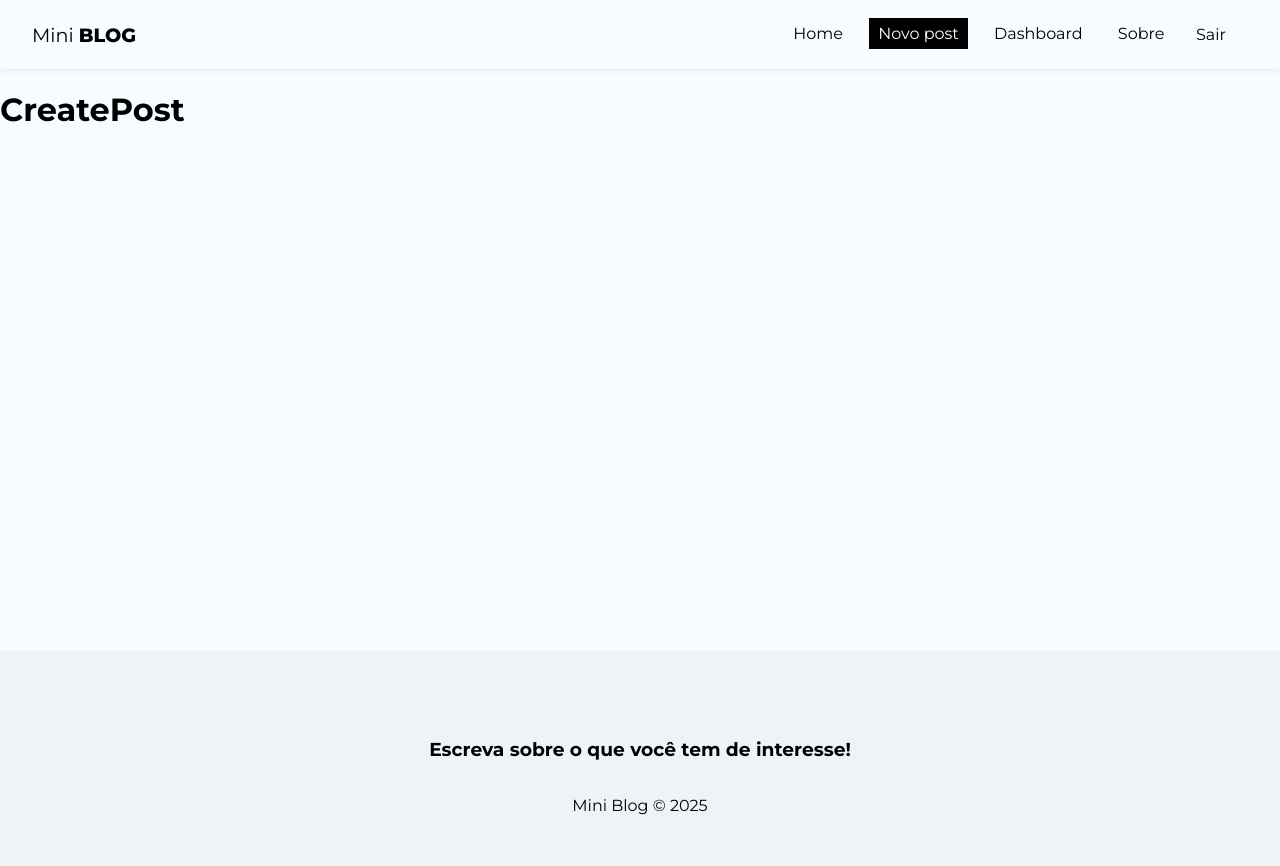
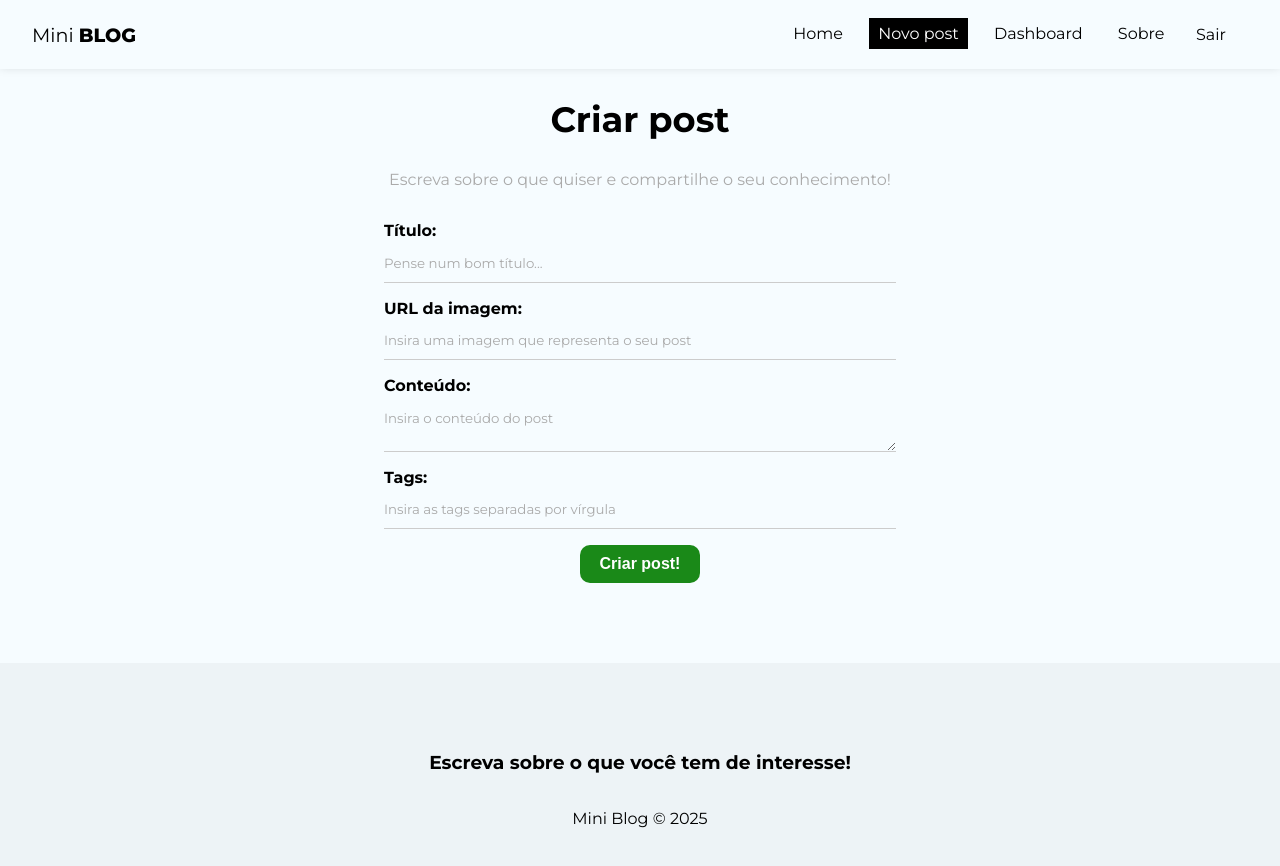
Before and after one commit to Jose-742/miniblog, a React (Vite) app: page /post/create in a window 1280 px wide. Shown: the top 866 px of the page. Built offline with nearby package versions, Linux system fonts and the light colour scheme; no server answers; sample sign-in values are in the browser's storage.

Commit message:
Criando a função de criar post, inserindo dados no firebase e validação da url

```diff
--- /dev/null
+++ b/src/hooks/useInsertDocument.jsx
@@ -0,0 +1,67 @@
+import { useState, useEffect, useReducer } from "react";
+import {db} from '../firebase/config'
+import { collection, addDoc, Timestamp } from "firebase/firestore";
+
+const initialState = {
+    loading: null,
+    error: null,
+}
+
+const insertReducer = (state, action) => {
+
+    switch(action.type) {
+
+        case "LOADING":
+            return { loading: true, error: null }
+        case "INSERTED_DOC":
+            return { loading: false, error: null }
+        case "ERROR":
+            return { loading: false, error: action.payload }
+        default:
+            return state;
+    }
+}
+
+export const useInsertDocument = (docCollection) => {
+
+    const [response, dispatch] = useReducer(insertReducer, initialState)
+
+    // lidar com vazamento de memória
+    const [cancelled, setCancelled] = useState(false)
+
+    const checkCancelBeforeDispatch = (action) => {
+        if(!cancelled){
+            dispatch(action)
+        }
+    }
+
+    const insertDocument = async (document) => {
+        checkCancelBeforeDispatch({type: "LOADING"})
+
+        try {
+
+            const newDocument = { ...document, createdAt: Timestamp.now()}
+
+            const insertDocument = await addDoc(
+                collection(db, docCollection),
+                newDocument
+            )
+
+            checkCancelBeforeDispatch({
+                type: "INSERTED_DOC",
+                payload: insertDocument,
+            })
+
+        } catch (error) {
+            checkCancelBeforeDispatch({type: "ERROR",payload: error.message})
+        }
+    };
+
+    useEffect(() => {
+        return () => setCancelled(true);
+    }, []);
+
+    return {insertDocument, response};
+
+
+}
--- a/src/pages/CreatePost/CreatePost.jsx
+++ b/src/pages/CreatePost/CreatePost.jsx
@@ -1,9 +1,115 @@
 import styles from './CreatePost.module.css';
 
+import { useState } from "react";
+import { useNavigate } from 'react-router-dom';
+import { useAuthValue } from '../../context/AuthContext';
+import { useInsertDocument } from '../../hooks/useInsertDocument';
+
 const CreatePost = () => {
+  const [title, setTitle] = useState("");
+  const [image, setImage] = useState("");
+  const [body, setBody] = useState("");
+  const [tags, setTags] = useState([]);
+  const [formError, setFormError] = useState("");
+
+  const {user} = useAuthValue();
+
+  const {insertDocument, response} = useInsertDocument("posts");
+
+  const navigate = useNavigate();
+
+  const handleSubmit = (e) => {
+    e.preventDefault();
+    setFormError("");
+
+    // validate image URL
+    let localError = "";
+    try {
+      new URL(image);
+    } catch (error) {
+      localError = "A imagem precisa ser uma URL.";
+    }
+
+    // criar o array de tags
+
+    // checar todos os valores
+    if (localError) {
+      setFormError(localError); // Atualizar o estado para exibir o erro
+      return; // Parar a execução da função
+    }
+
+    insertDocument({
+      title,
+      image,
+      body,
+      tags,
+      uid: user.uid,
+      createdBy: user.displayName,
+    })
+
+    // redirect to home page
+    navigate("/")
+  };
+
   return (
-    <div>
-        <h1>CreatePost</h1>
+    <div className={styles.create_post}>
+        <h2>Criar post</h2>
+        <p>Escreva sobre o que quiser e compartilhe o seu conhecimento!</p>
+        <form onSubmit={handleSubmit}>
+          <label>
+            <span>Título:</span>
+            <input
+              type="text"
+              name='title'
+              required
+              placeholder='Pense num bom título...'
+              onChange={(e) => setTitle(e.target.value)}
+              value={title}
+            />
+          </label>
+          <label>
+            <span>URL da imagem:</span>
+            <input
+              type="text"
+              name='image'
+              required
+              placeholder='Insira uma imagem que representa o seu post'
+              onChange={(e) => setImage(e.target.value)}
+              value={image}
+            />
+          </label>
+          <label>
+            <span>Conteúdo:</span>
+            <textarea
+              name='body'
+              required
+              placeholder='Insira o conteúdo do post'
+              onChange={(e) => setBody(e.target.value)}
+              value={body}
+            />
+          </label>
+          <label>
+            <span>Tags:</span>
+            <input
+              type="text"
+              name='tags'
+              required
+              placeholder='Insira as tags separadas por vírgula'
+              onChange={(e) => setTags(e.target.value)}
+              value={tags}
+            />
+          </label>
+
+          {!response.loading && <button className="btn">Criar post!</button>}
+          {response.loading && (
+            <button className="btn" disabled>
+              Aguarde.. .
+            </button>
+          )}
+          {(response.error || formError) && (
+            <p className="error">{response.error || formError}</p>
+          )}
+        </form>
     </div>
   )
 }
--- a/src/pages/CreatePost/CreatePost.module.css
+++ b/src/pages/CreatePost/CreatePost.module.css
@@ -0,0 +1,12 @@
+.create_post {
+    text-align: center;
+}
+
+.create_post h2 {
+    font-size: 2.2em;
+}
+
+.create_post p {
+    color: #aaa;
+    margin-bottom: 2em;
+}
```
